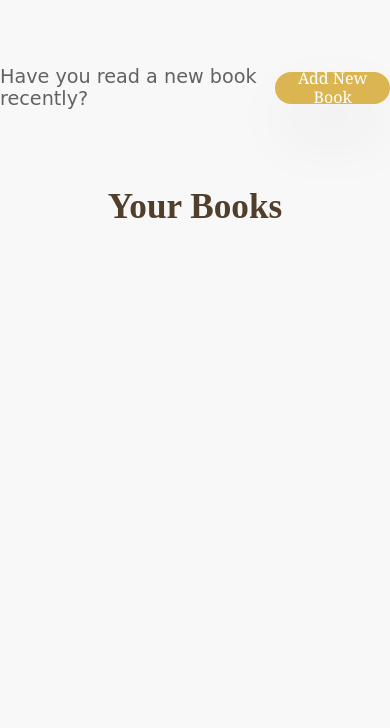
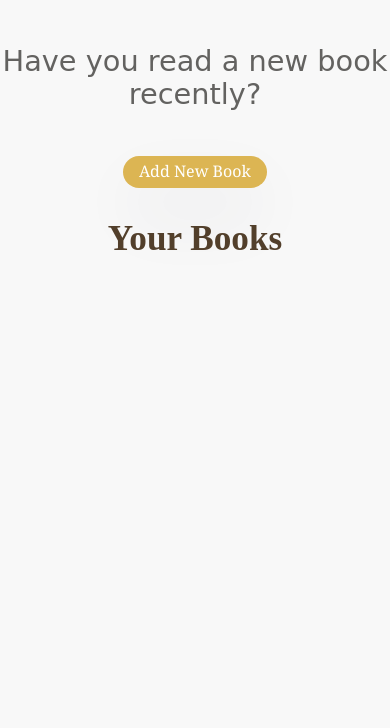
Before and after one commit to Shriyashzzz/Book-Library, a plain HTML site: page index.html in a window 390 px wide. Shown: the part 53-781 px from the top of the page. Drawn offline with Linux system fonts and the light colour scheme.

Commit message:
makes hero responsive

```diff
--- a/style.css
+++ b/style.css
@@ -372,10 +372,9 @@ body{
 
 .add-BookContainer{
     grid-area: 2 / 1 / 2/ -1;
-    display:block;
     justify-items: center;
     color:rgb(99, 98, 96);
-    align-self: center;
+    align-self: centers
 }
 
 .header{
@@ -427,8 +426,12 @@ body{
     justify-content: center;
     gap:1rem;
     align-items: center;
+    flex-wrap: wrap;
+    margin:2px;
+    align-self: center;
     p{
-        font-size: larger;
+      text-align: center;
+        font-size:1.8em;;
         font-family: cursive;
 
     }
@@ -493,6 +496,7 @@ body{
     scale:(0.45);
   }
 }
+
 
 
 .addBookForm{
```
